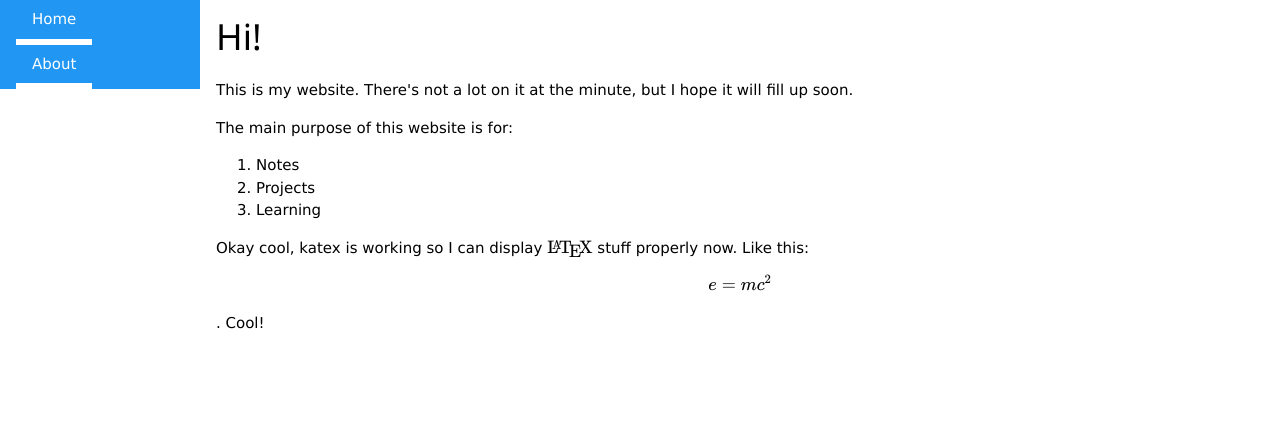
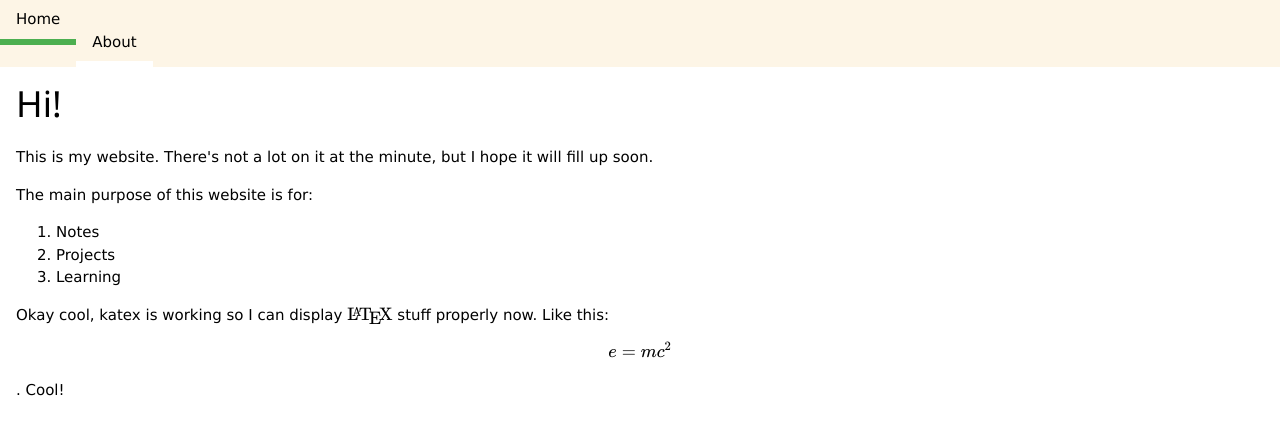
Before and after one commit to andyleemitchell/andyleemitchell.github.io, a Jekyll site: the page built from index.html, in a window 1280 px wide. Shown: the top 435 px of the page. Built offline with Jekyll 4.4.1, drawn with Linux system fonts in a browser that asks for light colours; nearby versions of some CDN libraries.

Commit message:
Update default.html

```diff
--- a/_layouts/default.html
+++ b/_layouts/default.html
@@ -3,7 +3,7 @@
   {% include head.html %}
   <body>
 
-    <div class="w3-blue w3-container w3-col" style="width:200px">
+    <div class="w3-sand w3-bar">
     {% include navigation.html %}
     </div>
 
```
